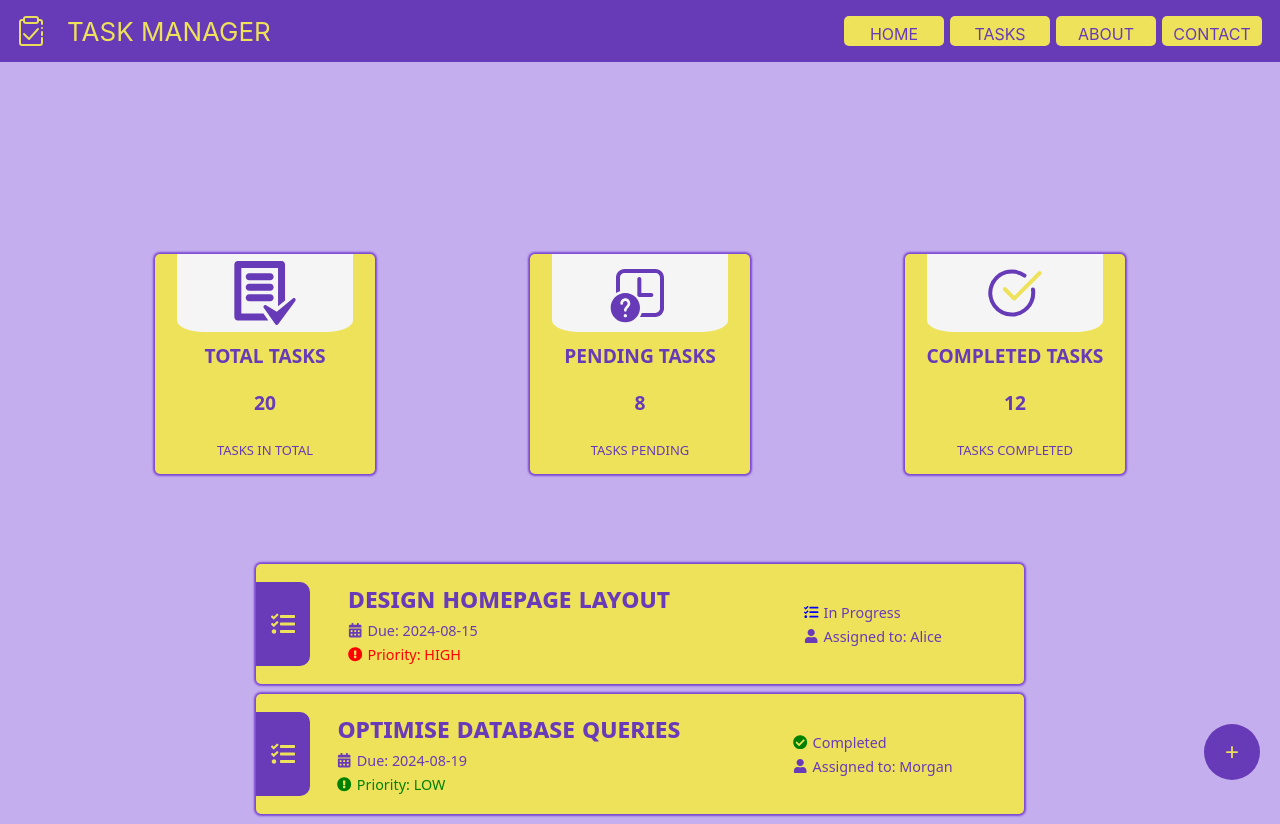
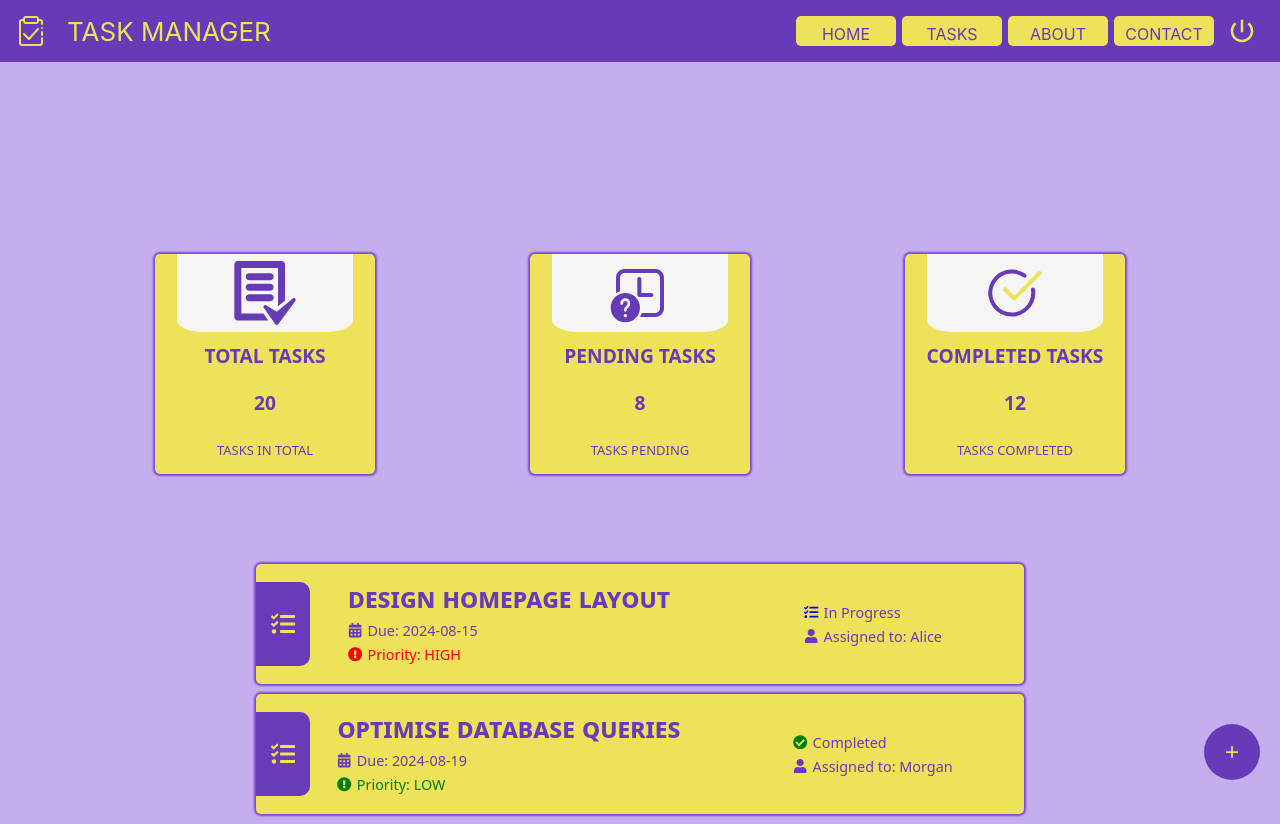
Before and after one commit to MayankPant/Personal-Task-Manager, a React (Create React App) app: page /home in a window 1280 px wide. Built offline with nearby package versions, Linux system fonts and the light colour scheme; sample sign-in values are in the browser's storage.

Commit message:
feat: Added a logoff buttom into the main page.

```diff
--- a/src/Components/AppBar.jsx
+++ b/src/Components/AppBar.jsx
@@ -2,8 +2,10 @@ import React, { Component } from "react";
 import logo from "../assets/resources/logo.svg";
 import "../styles/AppBar.css";
 import NavItem from "./NavItem";
-
-
+import { PowerSettingsNew } from "@mui/icons-material";
+import { IconButton } from "@mui/material";
+import AccessTokenContext from "../context/AccessTokenContext";
+import { Navigate } from "react-router-dom";
 
 const Logo = ({ logo, title }) => {
   return (
@@ -14,15 +16,23 @@ const Logo = ({ logo, title }) => {
   );
 };
 
-
 const navItemStyles = {
   backgroundColor: "#eee25b",
   color: "#673AB7",
 };
 
 class AppBar extends Component {
-  home() {}
+
+  static contextType = AccessTokenContext;
+
+  logout = async () => {
+    await this.context.logout();
+  }
+
   render() {
+    if(!this.context.isAuthenticated){
+      return <Navigate to={"login"} />
+    }
     return (
       <div className="app-bar">
         <Logo logo={logo} title={"Task Manager"} />
@@ -43,6 +53,12 @@ class AppBar extends Component {
             routeTo={"/contact"}
             styles={navItemStyles}
           />
+          <IconButton
+            onClick={() => this.logout()}
+            aria-label="logout"
+          >
+            <PowerSettingsNew sx={{ color: "#eee25b", fontSize: 30, marginLeft: "2px" }} />
+          </IconButton>
         </div>
       </div>
     );
```
